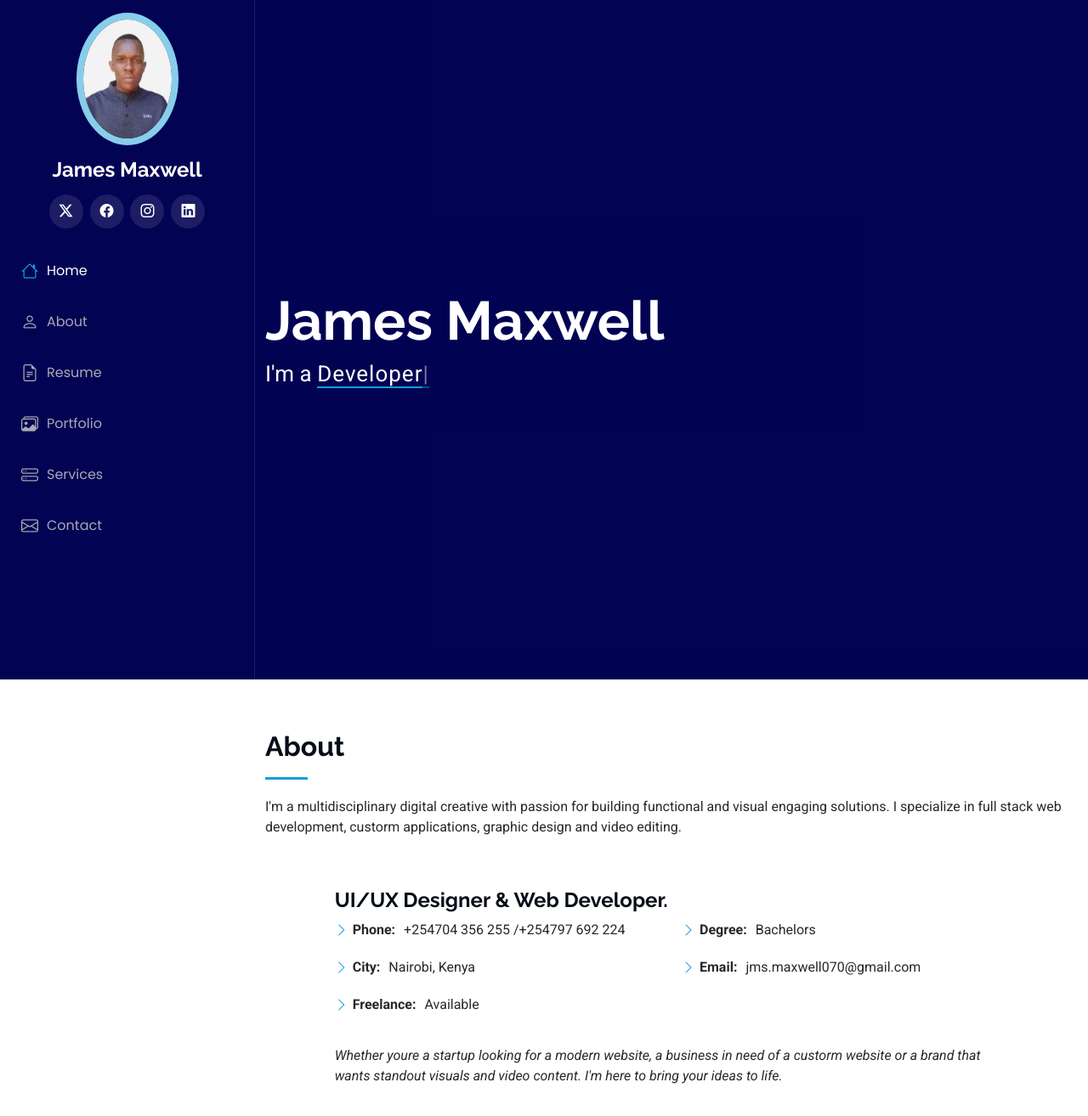
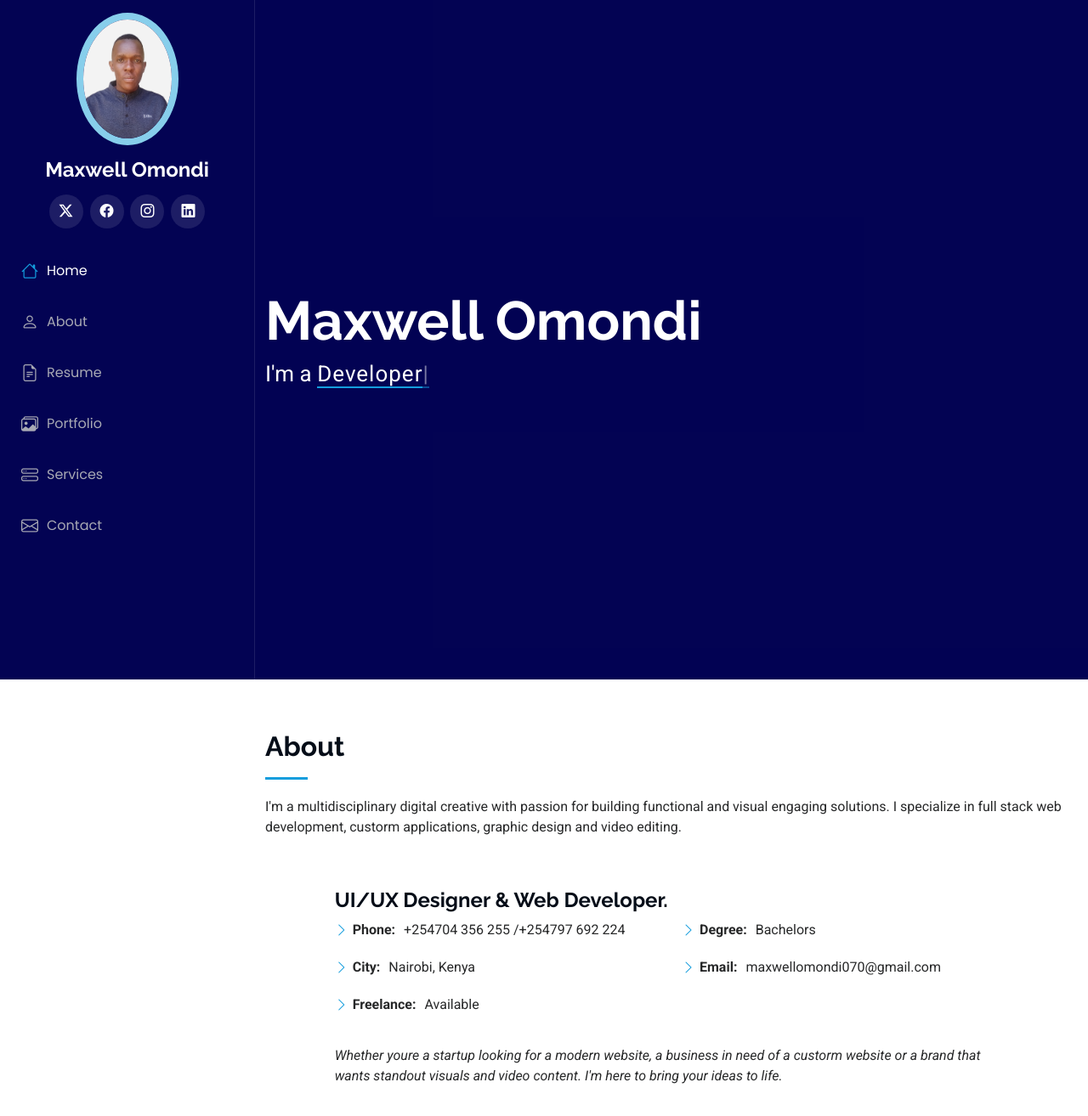
Before and after one commit to MaxOmondi/Portfolio, a plain HTML site: page index.html in a window 1280 px wide. Shown: the top 1314 px of the page at 85% size. Drawn offline with Linux system fonts and the light colour scheme.

Commit message:
Update index.html

```diff
--- a/index.html
+++ b/index.html
@@ -39,7 +39,7 @@
     </div>
 
     <a href="index.html" class="logo d-flex align-items-center justify-content-center">
-      <h1 class="sitename">James Maxwell</h1>
+      <h1 class="sitename">Maxwell Omondi</h1>
     </a>
 
     <div class="social-links text-center">
@@ -70,7 +70,7 @@
       <!--<img src="" alt="" data-aos="fade-in" class=""> -->
 
       <div class="container" data-aos="fade-up" data-aos-delay="100">
-        <h2>James Maxwell</h2>
+        <h2>Maxwell Omondi</h2>
         <p>I'm a <span class="typed" data-typed-items="Designer, Developer, Video Editor"> Designer</span><span class="typed-cursor typed-cursor--blink" aria-hidden="true"></span><span class="typed-cursor typed-cursor--blink" aria-hidden="true"></span></p>
       </div>
 
@@ -103,7 +103,7 @@
                 <ul>
 
                   <li><i class="bi bi-chevron-right"></i> <strong>Degree:</strong> <span>Bachelors</span></li>
-                  <li><i class="bi bi-chevron-right"></i> <strong>Email:</strong> <span>jms.maxwell070@gmail.com</span></li>
+                  <li><i class="bi bi-chevron-right"></i> <strong>Email:</strong> <span>maxwellomondi070@gmail.com</span></li>
 
                 </ul>
               </div>
@@ -213,12 +213,12 @@
             <h3 class="resume-title">Summary</h3>
 
             <div class="resume-item pb-0">
-              <h4>James Maxwell</h4>
+              <h4>Maxwell Omondi</h4>
               <p><em>Creative and results oriented web and graphic designer with over 3 years of experience in crafting user centered digital and print marketing materials, from concept development to final delivery</em></p>
               <ul>
                 <li>Nairobi, Kenya</li>
                 <li>+254704 356 255</li>
-                <li>jms.maxwell070@gmail.com</li>
+                <li>maxwellomondi070@gmail.com</li>
               </ul>
             </div><!-- Edn Resume Item -->
 
@@ -573,7 +573,7 @@
                 <i class="bi bi-envelope flex-shrink-0"></i>
                 <div>
                   <h3>Email</h3>
-                  <p>jms.maxwell070@gmail.com</p>
+                  <p>maxwellomondi070@gmail.com</p>
                 </div>
               </div><!-- End Info Item -->
 
@@ -628,7 +628,7 @@
 
     <div class="container">
       <div class="copyright text-center ">
-        <p>© <span>Copyright</span> <strong class="px-1 sitename">James Maxwell</strong> <span>All Rights Reserved</span></p>
+        <p>© <span>Copyright</span> <strong class="px-1 sitename">Maxwell Omondi</strong> <span>All Rights Reserved</span></p>
       </div>
     </div>
 
```
